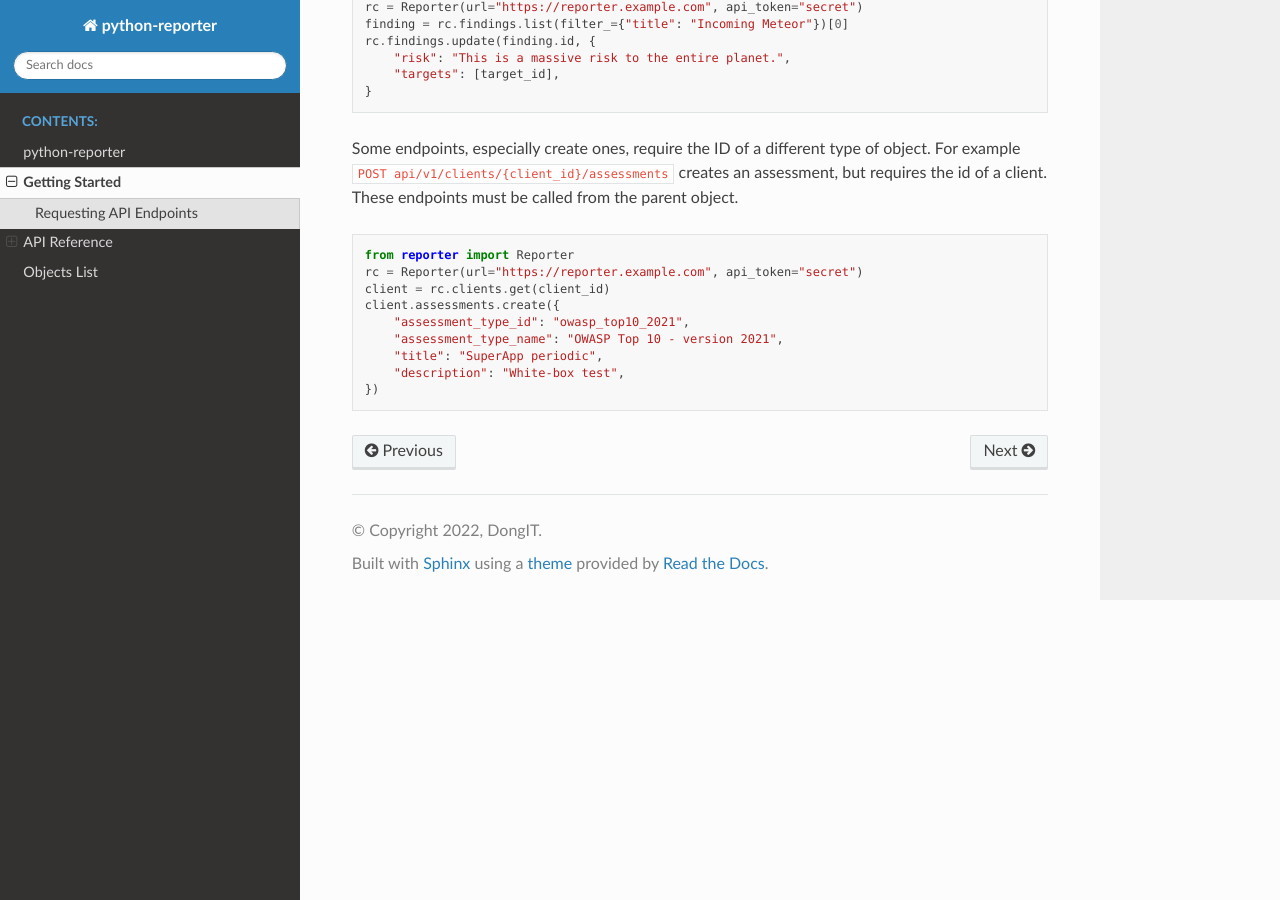
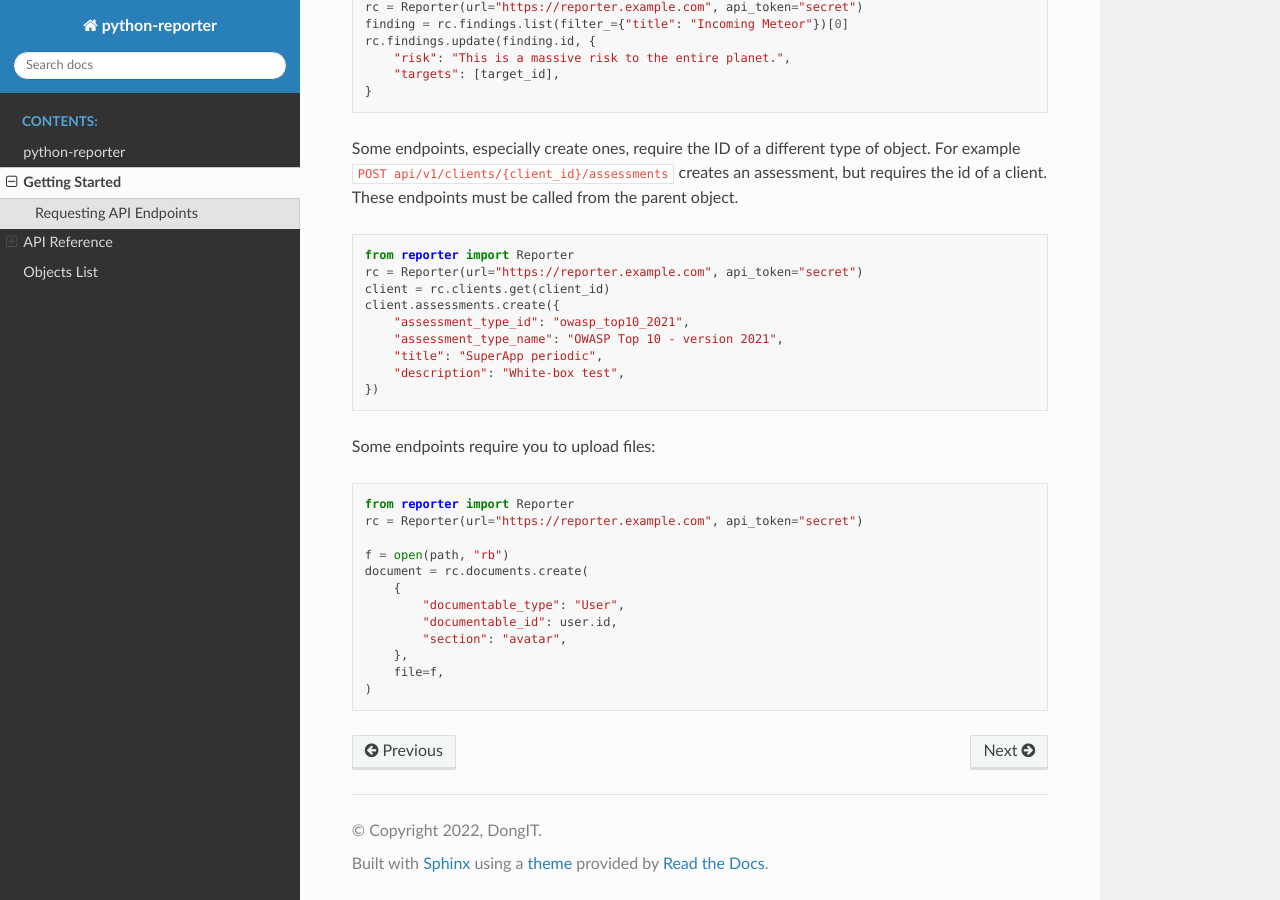
Before and after one commit to dongit-org/python-reporter, a Sphinx documentation site: the page built from docs/getting-started.rst, in a window 1280 px wide and 900 px high, scrolled down 1463 px. Built offline with Sphinx 7.4.7 and the Read the Docs theme 2.0.0, drawn with Linux system fonts in a browser that asks for light colours.

Commit message:
Add document example

```diff
--- a/docs/getting-started.rst
+++ b/docs/getting-started.rst
@@ -88,3 +88,20 @@ These endpoints must be called from the parent object.
        "title": "SuperApp periodic",
        "description": "White-box test",
    })
+
+Some endpoints require you to upload files:
+
+.. code:: python
+
+   from reporter import Reporter
+   rc = Reporter(url="https://reporter.example.com", api_token="secret")
+
+   f = open(path, "rb")
+   document = rc.documents.create(
+       {
+           "documentable_type": "User",
+           "documentable_id": user.id,
+           "section": "avatar",
+       },
+       file=f,
+   )
```
